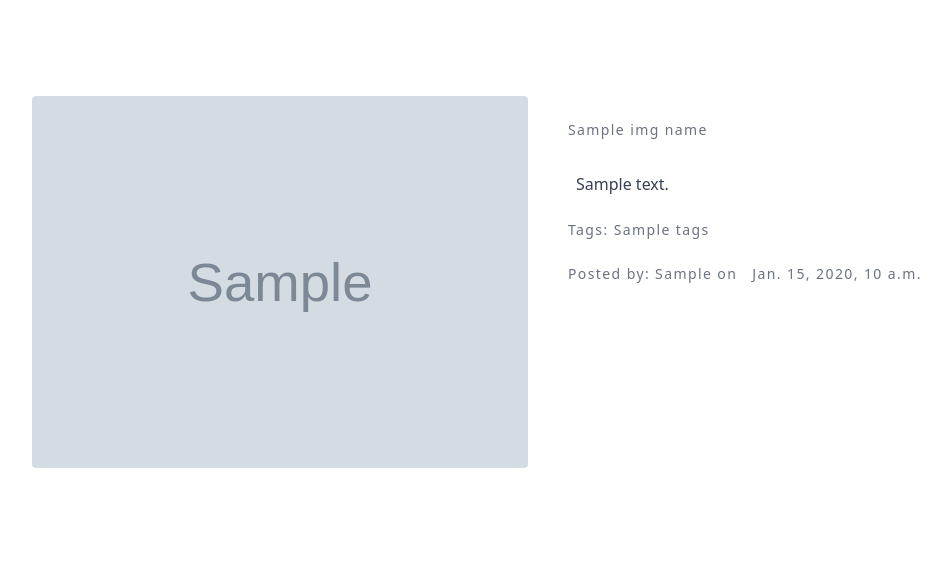
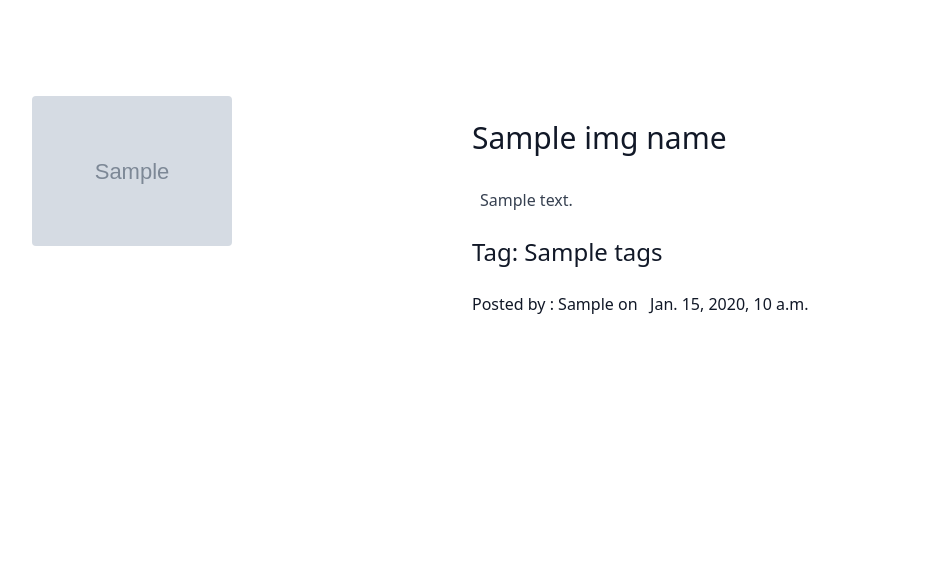
Before and after one commit to AntarMukhopadhyaya/Pic-World, a Django app: template templates/pic.html in a window 1280 px wide. Shown: the part 80-642 px from the top of the page, without its empty margins (112-1058 px from the left). Run offline with Django 3.2, Linux system fonts and the light colour scheme; tables that the repository leaves empty hold one stand-in row (values such as "Sample post"); the template is opened without the code that fills it: values that come from a table or form of the project are taken from there, most other values are stand-ins (such as "Sample title", 1, 10 or a date in 2020); grey boxes marked "Sample" are stand-in pictures; grey boxes labelled with a size stand in for pictures from a placeholder-image service; some libraries are stand-ins or nearby versions.

Commit message:
html fix

```diff
--- a/post_pic/views.py
+++ b/post_pic/views.py
@@ -27,6 +27,7 @@ def pic(request,query):
         'img': obj.img,
         'tags': obj.tags,
         'desc': obj.img_desc,
+        'web_link':obj.web_link,
         'pub_date': obj.pub_date,
         'pub_by': obj.user
     }
--- a/templates/index.html
+++ b/templates/index.html
@@ -38,7 +38,7 @@
         <div class="rounded-lg h-64 overflow-hidden">
           <h1 class="title-font font-medium text-3xl text-gray-900">
             {{pic.img_name}}</h1>
-          <a href="{{pic.web_link}}" target="_blank">
+          <a href="/post_pic/pic/{{pic.img_name}}" target="_blank">
             <img
               alt="content"
               class="object-cover object-center h-full w-full"
--- a/templates/pic.html
+++ b/templates/pic.html
@@ -7,16 +7,22 @@
 
 
     <div class="lg:w-4/5 mx-auto flex flex-wrap">
+      <a href="{{web_link}}" target="_blank">
       <img
-        alt="ecommerce"
+        alt="{{img_name}}"
         class="lg:w-1/2 w-full lg:h-auto h-64 object-cover object-center rounded"
         src="{{img.url}}"
       />
+      </a>
+
+
+
       <div class="lg:w-1/2 w-full lg:pl-10 lg:py-6 mt-6 lg:mt-0">
 
-        <h2 class="text-sm title-font text-gray-500 tracking-widest">
+        <h1 class="title-font font-medium text-3xl text-gray-900">
+
           {{img_name}}
-        </h2>
+        </h1>
         <br />
 
         <div class="flex mb-4">
@@ -26,12 +32,12 @@
               </div>
         </div>
 
-            <h2 class="text-sm title-font text-gray-500 tracking-widest">
-             Tags:&nbsp;{{tags}}
-            </h2>
+            <h5 class="title-font font-small text-2xl text-gray-900">
+             Tag:&nbsp;{{tags}}
+            </h5>
             <br />
-            <h2 class="text-sm title-font text-gray-500 tracking-widest">
-              Posted by:&nbsp;{{pub_by}} on &nbsp; {{pub_date}}
+            <h2 class="title-font font-small text-1xl text-gray-900">
+              Posted by :&nbsp;{{pub_by}} on &nbsp; {{pub_date}}
             </h2>
              <br />
 
```
